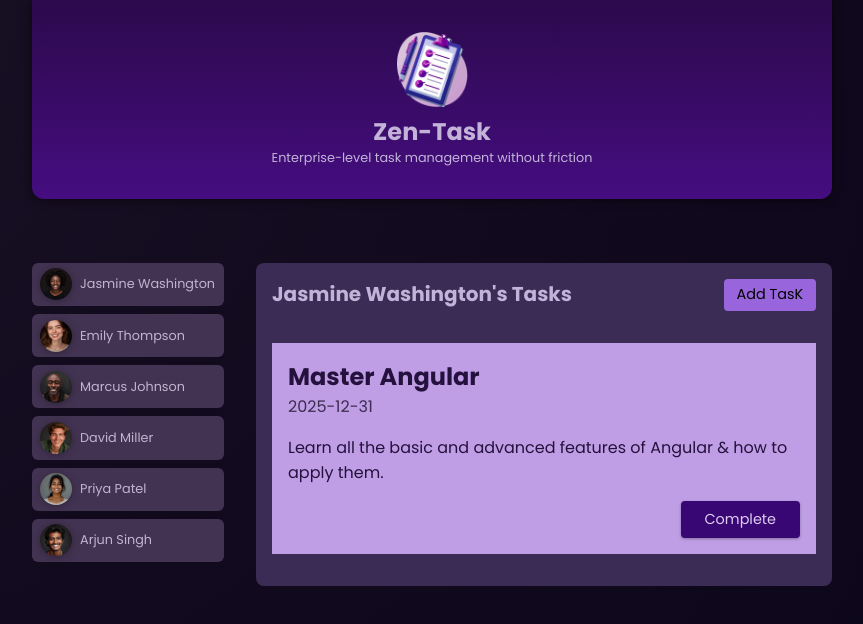
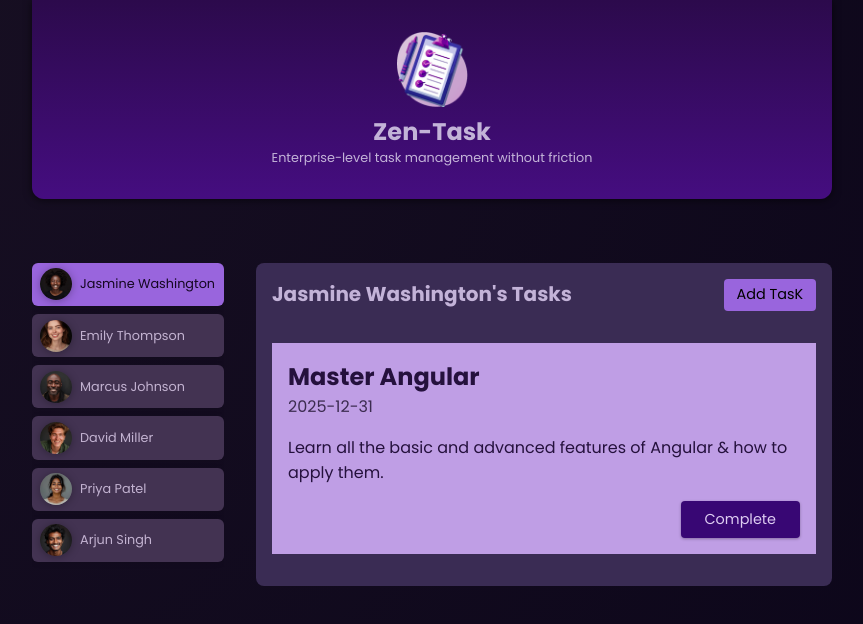
Before and after one commit to Moshe-Alper/zen-tasks, an Angular app: page / in a window 1280 px wide. Both pictures are taken after a click on the button "Jasmine Washington". Shown: the top 624 px of the page, without its empty margins (208-1071 px from the left). Built offline with nearby package versions, Linux system fonts and the light colour scheme.

Commit message:
Enhance user selection and task completion features

```diff
--- a/src/app/app.component.html
+++ b/src/app/app.component.html
@@ -4,7 +4,11 @@
   <ul id="users">
     @for (user of users; track user.id) {
     <li>
-      <user [user]="user" (select)="onSelectUser($event)" />
+      <user
+        [user]="user"
+        [selected]="user.id === selectedUserId"
+        (select)="onSelectUser($event)"
+        />
     </li>
     }
 
--- a/src/app/app.component.ts
+++ b/src/app/app.component.ts
@@ -2,7 +2,7 @@ import { Component } from '@angular/core';
 import { AppHeaderComponent } from './cmps/app-header/app-header.component';
 import { UserComponent } from './cmps/user/user.component';
 import { DUMMY_USERS } from './data/dummy-users';
-import { TasksComponent } from "./cmps/tasks/tasks.component";
+import { TasksComponent } from './cmps/tasks/tasks.component';
 @Component({
   selector: 'app-root',
   standalone: true,
@@ -11,14 +11,14 @@ import { TasksComponent } from "./cmps/tasks/tasks.component";
   styleUrl: './app.component.css',
 })
 export class AppComponent {
-  users = DUMMY_USERS
-  selectedUserId?: string
+  users = DUMMY_USERS;
+  selectedUserId?: string;
 
   get selectedUser() {
-    return this.users.find((user) => user.id === this.selectedUserId)!
+    return this.users.find((user) => user.id === this.selectedUserId);
   }
 
   onSelectUser(id: string) {
-    this.selectedUserId = id
+    this.selectedUserId = id;
   }
 }
--- a/src/app/cmps/task-preview/task-preview.component.html
+++ b/src/app/cmps/task-preview/task-preview.component.html
@@ -3,6 +3,6 @@
     <time>{{ task.dueDate }}</time>
     <p>{{ task.summary }}</p>
     <p class="actions">
-        <button>Complete</button>
+        <button (click)="onCompleteTask">Complete</button>
     </p>
 </article>
--- a/src/app/cmps/task-preview/task-preview.component.ts
+++ b/src/app/cmps/task-preview/task-preview.component.ts
@@ -1,4 +1,4 @@
-import { Component, Input } from '@angular/core';
+import { Component, EventEmitter, Input, Output } from '@angular/core';
 import { Task } from '../../models/task.model';
 
 @Component({
@@ -10,5 +10,9 @@ import { Task } from '../../models/task.model';
 })
 export class TaskPreviewComponent {
 @Input({required: true}) task!: Task
+@Output() complete = new EventEmitter<string>()
 
+onCompleteTask(){
+  this.complete.emit(this.task.id)
 }
+}
--- a/src/app/cmps/user/user.component.html
+++ b/src/app/cmps/user/user.component.html
@@ -1,5 +1,5 @@
 <div>
-    <button (click)="onSelectUser()">
+    <button [class.active]="selected" (click)="onSelectUser()">
         <img [src]="imagePath" [alt]="user.name">
         <span>{{ user.name }}</span>
     </button>
--- a/src/app/cmps/user/user.component.ts
+++ b/src/app/cmps/user/user.component.ts
@@ -9,8 +9,8 @@ import { User } from '../../models/user.model';
   styleUrl: './user.component.css'
 })
 export class UserComponent {
-
   @Input({required: true}) user!: User
+  @Input({required: true}) selected!: boolean
   @Output() select = new EventEmitter<string>()
 
   get imagePath() {
```
